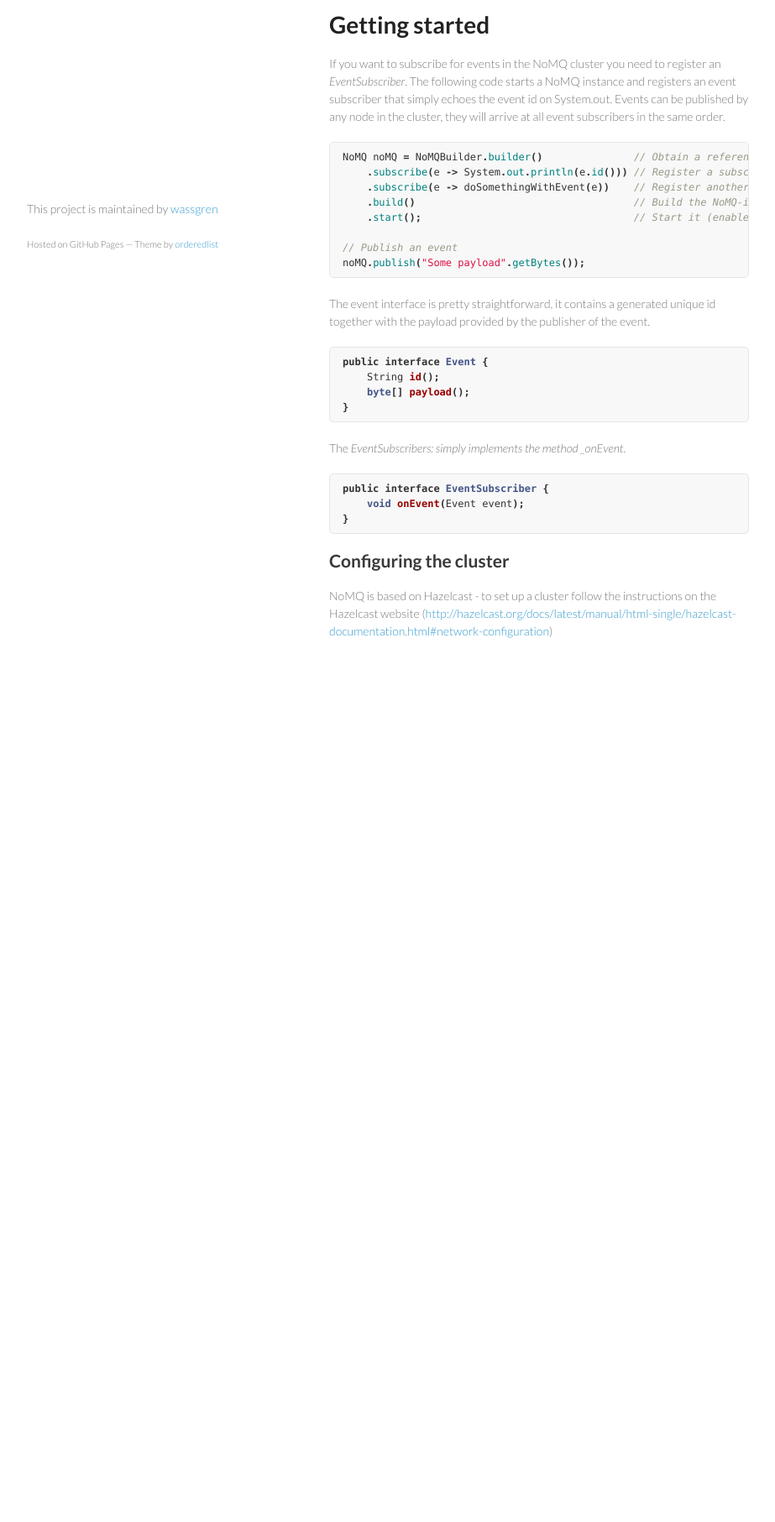
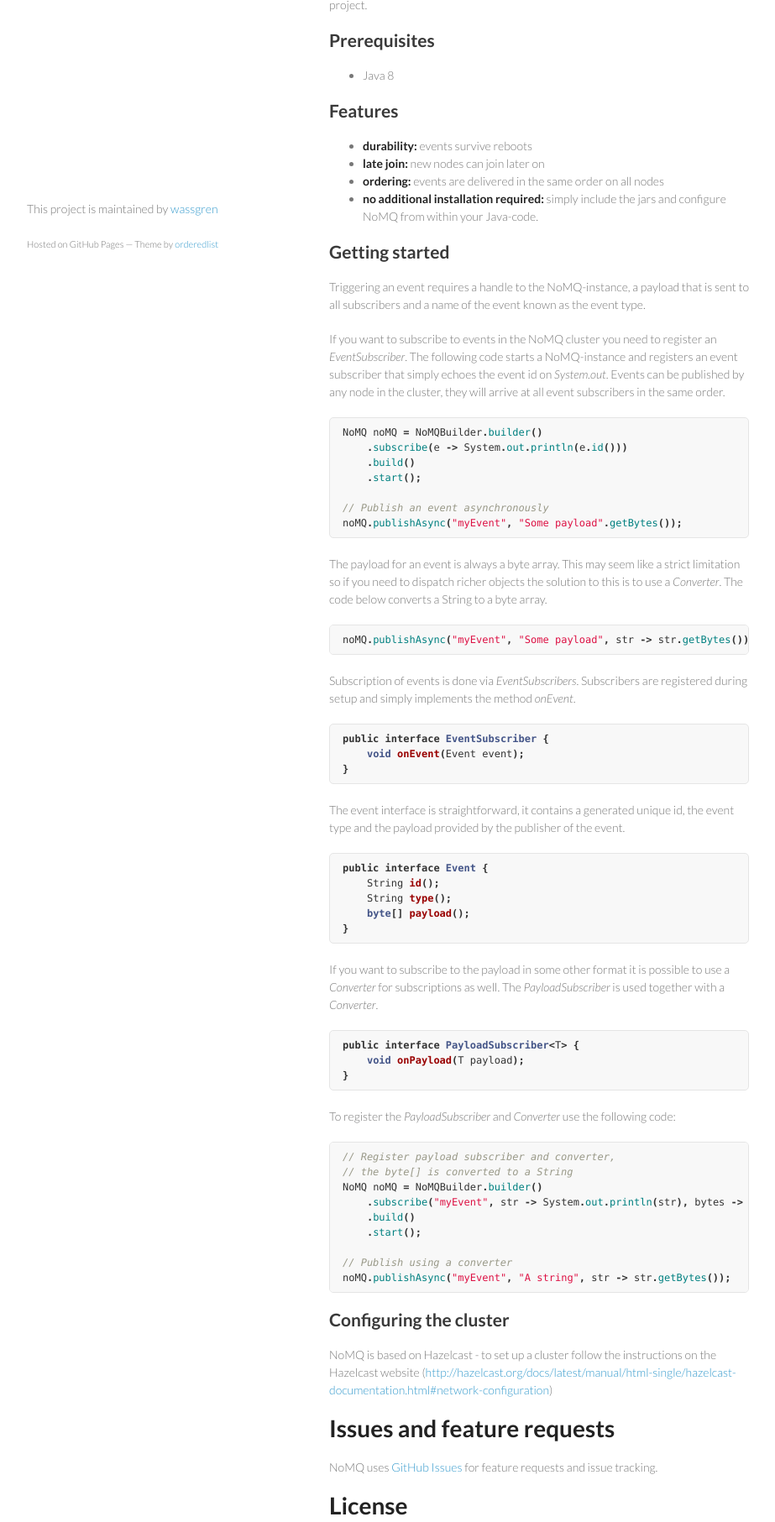
Before and after one commit to rizvi/NoMQ, a plain HTML site: page index.html in a window 1280 px wide. Shown: the part 430-2243 px from the top of the page at 84% size, without its empty margins (178-1101 px from the left). Before the commit the page ends 1262 px from the top, so only its background shows below. Drawn offline with Linux system fonts and the light colour scheme.

```diff
--- a/index.html
+++ b/index.html
@@ -29,10 +29,11 @@
       </header>
       <section>
         <h1>
-<a name="nomq" class="anchor" href="#nomq"><span class="octicon octicon-link"></span></a>NoMQ</h1>
+<a name="nomq-" class="anchor" href="#nomq-"><span class="octicon octicon-link"></span></a>NoMQ <a href="http://travis-ci.org/wassgren/NoMQ"><img src="https://secure.travis-ci.org/wassgren/NoMQ.png" alt="build status"></a>
+</h1>
 
-<p><strong>NoMQ</strong> is short for <em>Not a Message Queue</em>. It is a distributed event queue that is based on Java 8 and Hazelcast. NoMQ requires
-<strong>NO</strong> installation, simply add the jar to your project.</p>
+<p><strong>NoMQ</strong> is short for <em>Not a Message Queue</em>. It is a distributed event queue that is based on Java 8 and Hazelcast. NoMQ
+requires <strong>NO</strong> installation, simply add the jar to your project.</p>
 
 <h2>
 <a name="prerequisites" class="anchor" href="#prerequisites"><span class="octicon octicon-link"></span></a>Prerequisites</h2>
@@ -51,37 +52,68 @@
 <strong>ordering:</strong> events are delivered in the same order on all nodes</li>
 <li>
 <strong>no additional installation required:</strong> simply include the jars and configure NoMQ from within your Java-code.</li>
-</ul><h1>
-<a name="getting-started" class="anchor" href="#getting-started"><span class="octicon octicon-link"></span></a>Getting started</h1>
+</ul><h2>
+<a name="getting-started" class="anchor" href="#getting-started"><span class="octicon octicon-link"></span></a>Getting started</h2>
 
-<p>If you want to subscribe for events in the NoMQ cluster you need to register an <em>EventSubscriber</em>. The following code starts a
-NoMQ instance and registers an event subscriber that simply echoes the event id on System.out. Events can be published by any
+<p>Triggering an event requires a handle to the NoMQ-instance, a payload that is sent to all subscribers and a name of the event
+known as the event type.</p>
+
+<p>If you want to subscribe to events in the NoMQ cluster you need to register an <em>EventSubscriber</em>. The following code starts a
+NoMQ-instance and registers an event subscriber that simply echoes the event id on <em>System.out</em>. Events can be published by any
 node in the cluster, they will arrive at all event subscribers in the same order.</p>
 
-<div class="highlight highlight-java"><pre><span class="n">NoMQ</span> <span class="n">noMQ</span> <span class="o">=</span> <span class="n">NoMQBuilder</span><span class="o">.</span><span class="na">builder</span><span class="o">()</span>               <span class="c1">// Obtain a reference to the builder</span>
-    <span class="o">.</span><span class="na">subscribe</span><span class="o">(</span><span class="n">e</span> <span class="o">-&gt;</span> <span class="n">System</span><span class="o">.</span><span class="na">out</span><span class="o">.</span><span class="na">println</span><span class="o">(</span><span class="n">e</span><span class="o">.</span><span class="na">id</span><span class="o">()))</span> <span class="c1">// Register a subscriber that echoes the id</span>
-    <span class="o">.</span><span class="na">subscribe</span><span class="o">(</span><span class="n">e</span> <span class="o">-&gt;</span> <span class="n">doSomethingWithEvent</span><span class="o">(</span><span class="n">e</span><span class="o">))</span>    <span class="c1">// Register another subscriber that does something with the event</span>
-    <span class="o">.</span><span class="na">build</span><span class="o">()</span>                                    <span class="c1">// Build the NoMQ-instance</span>
-    <span class="o">.</span><span class="na">start</span><span class="o">();</span>                                   <span class="c1">// Start it (enable publish and subscribe)</span>
+<div class="highlight highlight-java"><pre><span class="n">NoMQ</span> <span class="n">noMQ</span> <span class="o">=</span> <span class="n">NoMQBuilder</span><span class="o">.</span><span class="na">builder</span><span class="o">()</span>
+    <span class="o">.</span><span class="na">subscribe</span><span class="o">(</span><span class="n">e</span> <span class="o">-&gt;</span> <span class="n">System</span><span class="o">.</span><span class="na">out</span><span class="o">.</span><span class="na">println</span><span class="o">(</span><span class="n">e</span><span class="o">.</span><span class="na">id</span><span class="o">()))</span>
+    <span class="o">.</span><span class="na">build</span><span class="o">()</span>
+    <span class="o">.</span><span class="na">start</span><span class="o">();</span>
 
-<span class="c1">// Publish an event</span>
-<span class="n">noMQ</span><span class="o">.</span><span class="na">publish</span><span class="o">(</span><span class="s">"Some payload"</span><span class="o">.</span><span class="na">getBytes</span><span class="o">());</span>
+<span class="c1">// Publish an event asynchronously</span>
+<span class="n">noMQ</span><span class="o">.</span><span class="na">publishAsync</span><span class="o">(</span><span class="s">"myEvent"</span><span class="o">,</span> <span class="s">"Some payload"</span><span class="o">.</span><span class="na">getBytes</span><span class="o">());</span>
 </pre></div>
 
-<p>The event interface is pretty straightforward, it contains a generated unique id together with the payload provided by the
+<p>The payload for an event is always a byte array. This may seem like a strict limitation so if you need to dispatch richer
+objects the solution to this is to use a <em>Converter</em>. The code below converts a String to a byte array.</p>
+
+<div class="highlight highlight-java"><pre><span class="n">noMQ</span><span class="o">.</span><span class="na">publishAsync</span><span class="o">(</span><span class="s">"myEvent"</span><span class="o">,</span> <span class="s">"Some payload"</span><span class="o">,</span> <span class="n">str</span> <span class="o">-&gt;</span> <span class="n">str</span><span class="o">.</span><span class="na">getBytes</span><span class="o">());</span>
+</pre></div>
+
+<p>Subscription of events is done via <em>EventSubscribers</em>. Subscribers are registered during setup and simply implements the method
+<em>onEvent</em>.</p>
+
+<div class="highlight highlight-java"><pre><span class="kd">public</span> <span class="kd">interface</span> <span class="nc">EventSubscriber</span> <span class="o">{</span>
+    <span class="kt">void</span> <span class="nf">onEvent</span><span class="o">(</span><span class="n">Event</span> <span class="n">event</span><span class="o">);</span>
+<span class="o">}</span>
+</pre></div>
+
+<p>The event interface is straightforward, it contains a generated unique id, the event type and the payload provided by the
 publisher of the event.</p>
 
 <div class="highlight highlight-java"><pre><span class="kd">public</span> <span class="kd">interface</span> <span class="nc">Event</span> <span class="o">{</span>
     <span class="n">String</span> <span class="nf">id</span><span class="o">();</span>
+    <span class="n">String</span> <span class="nf">type</span><span class="o">();</span>
     <span class="kt">byte</span><span class="o">[]</span> <span class="nf">payload</span><span class="o">();</span>
 <span class="o">}</span>
 </pre></div>
 
-<p>The <em>EventSubscribers: simply implements the method _onEvent</em>.</p>
+<p>If you want to subscribe to the payload in some other format it is possible to use a <em>Converter</em> for subscriptions as well. The
+<em>PayloadSubscriber</em> is used together with a <em>Converter</em>.</p>
 
-<div class="highlight highlight-java"><pre><span class="kd">public</span> <span class="kd">interface</span> <span class="nc">EventSubscriber</span> <span class="o">{</span>
-    <span class="kt">void</span> <span class="nf">onEvent</span><span class="o">(</span><span class="n">Event</span> <span class="n">event</span><span class="o">);</span>
+<div class="highlight highlight-java"><pre><span class="kd">public</span> <span class="kd">interface</span> <span class="nc">PayloadSubscriber</span><span class="o">&lt;</span><span class="n">T</span><span class="o">&gt;</span> <span class="o">{</span>
+    <span class="kt">void</span> <span class="nf">onPayload</span><span class="o">(</span><span class="n">T</span> <span class="n">payload</span><span class="o">);</span>
 <span class="o">}</span>
+</pre></div>
+
+<p>To register the <em>PayloadSubscriber</em> and <em>Converter</em> use the following code:</p>
+
+<div class="highlight highlight-java"><pre><span class="c1">// Register payload subscriber and converter,</span>
+<span class="c1">// the byte[] is converted to a String</span>
+<span class="n">NoMQ</span> <span class="n">noMQ</span> <span class="o">=</span> <span class="n">NoMQBuilder</span><span class="o">.</span><span class="na">builder</span><span class="o">()</span>
+    <span class="o">.</span><span class="na">subscribe</span><span class="o">(</span><span class="s">"myEvent"</span><span class="o">,</span> <span class="n">str</span> <span class="o">-&gt;</span> <span class="n">System</span><span class="o">.</span><span class="na">out</span><span class="o">.</span><span class="na">println</span><span class="o">(</span><span class="n">str</span><span class="o">),</span> <span class="n">bytes</span> <span class="o">-&gt;</span> <span class="k">new</span> <span class="n">String</span><span class="o">(</span><span class="n">bytes</span><span class="o">))</span>
+    <span class="o">.</span><span class="na">build</span><span class="o">()</span>
+    <span class="o">.</span><span class="na">start</span><span class="o">();</span>
+
+<span class="c1">// Publish using a converter</span>
+<span class="n">noMQ</span><span class="o">.</span><span class="na">publishAsync</span><span class="o">(</span><span class="s">"myEvent"</span><span class="o">,</span> <span class="s">"A string"</span><span class="o">,</span> <span class="n">str</span> <span class="o">-&gt;</span> <span class="n">str</span><span class="o">.</span><span class="na">getBytes</span><span class="o">());</span>
 </pre></div>
 
 <h2>
@@ -89,6 +121,28 @@ publisher of the event.</p>
 
 <p>NoMQ is based on Hazelcast - to set up a cluster follow the instructions on the Hazelcast website
 (<a href="http://hazelcast.org/docs/latest/manual/html-single/hazelcast-documentation.html#network-configuration">http://hazelcast.org/docs/latest/manual/html-single/hazelcast-documentation.html#network-configuration</a>)</p>
+
+<h1>
+<a name="issues-and-feature-requests" class="anchor" href="#issues-and-feature-requests"><span class="octicon octicon-link"></span></a>Issues and feature requests</h1>
+
+<p>NoMQ uses <a href="https://github.com/wassgren/NoMQ/issues">GitHub Issues</a> for feature requests and issue tracking.</p>
+
+<h1>
+<a name="license" class="anchor" href="#license"><span class="octicon octicon-link"></span></a>License</h1>
+
+<p>Copyright 2014 the original author or authors</p>
+
+<p>Licensed under the Apache License, Version 2.0 (the "License");
+   you may not use this file except in compliance with the License.
+   You may obtain a copy of the License at</p>
+
+<p><a href="http://www.apache.org/licenses/LICENSE-2.0">http://www.apache.org/licenses/LICENSE-2.0</a></p>
+
+<p>Unless required by applicable law or agreed to in writing, software
+   distributed under the License is distributed on an "AS IS" BASIS,
+   WITHOUT WARRANTIES OR CONDITIONS OF ANY KIND, either express or implied.
+   See the License for the specific language governing permissions and
+   limitations under the License.</p>
       </section>
       <footer>
         <p>This project is maintained by <a href="https://github.com/wassgren">wassgren</a></p>
```
Also changed, not shown: params.json (+1 -1 lines).
